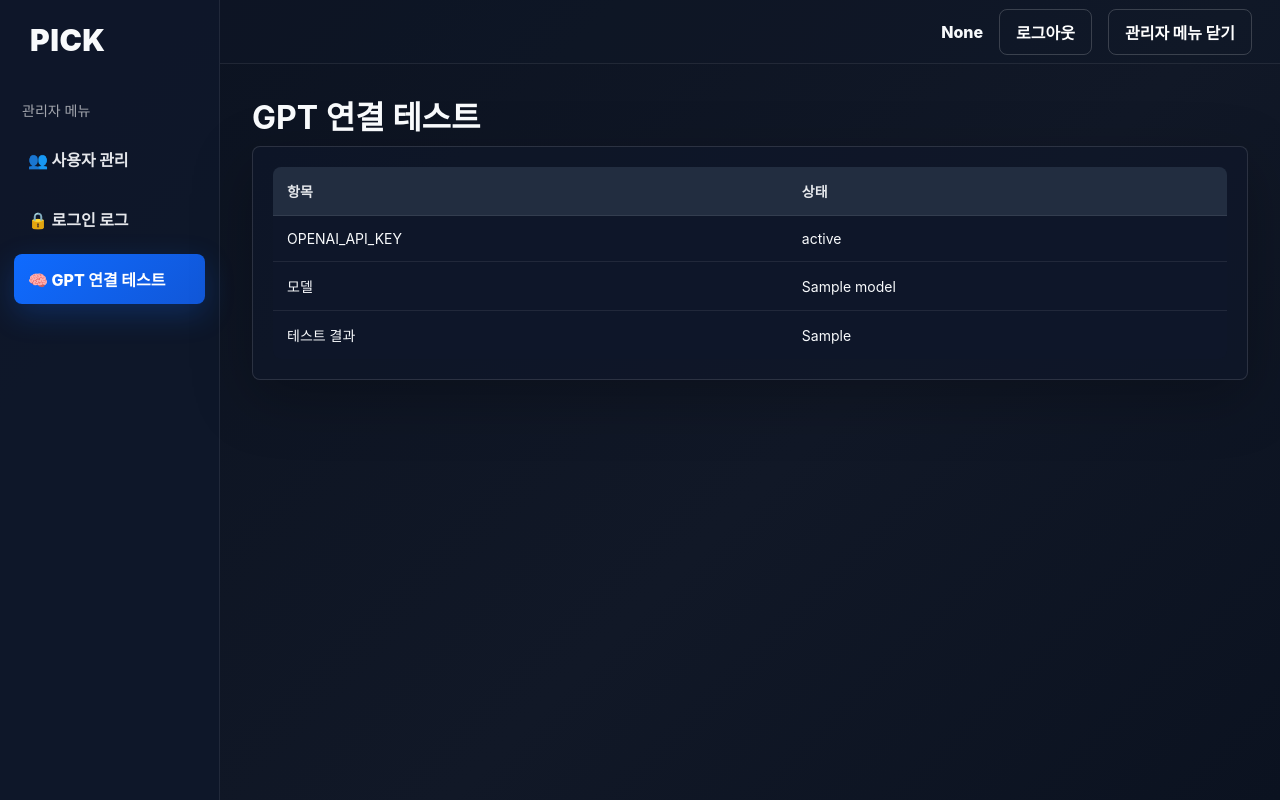
After one commit to minseok150506-boop/PICK-AI, a Flask app: template templates/admin_gpt_test.html in a window 1280 px wide. The commit adds this page. Run offline with Flask 3, Linux system fonts and the light colour scheme; the template is opened without the code that fills it: most values are stand-ins (such as "Sample title", 1, 10 or a date in 2020); some libraries are stand-ins or nearby versions.

Commit message:
Add files via upload

```diff
--- a/app.py
+++ b/app.py
@@ -1,3 +1,4 @@
+import traceback
 from openai import OpenAI
 import urllib.request
 import json
@@ -17,6 +18,7 @@ from werkzeug.security import check_password_hash, generate_password_hash
 
 
 APP_NAME = "PICK"
+ASSET_VERSION = "stable-gpt-20260505"
 ADMIN_USERNAME_FIXED = "minseok"
 ADMIN_PASSWORD_FIXED = "kms0506a!"
 OPENAI_MODEL = os.environ.get("PICK_OPENAI_MODEL", "gpt-4o-mini")
@@ -250,79 +252,106 @@ def clean_reply(text: str) -> str:
     return text or "죄송합니다. 응답을 만들지 못했습니다."
 
 
+# -----------------------------
+# Stable GPT connection
+# -----------------------------
+def get_openai_key():
+    return os.environ.get("OPENAI_API_KEY", "").strip()
+
+def get_openai_model():
+    return os.environ.get("PICK_OPENAI_MODEL", "gpt-4o-mini").strip() or "gpt-4o-mini"
+
+def has_openai_key():
+    key = get_openai_key()
+    return bool(key and key.startswith("sk-"))
+
 def build_conversation_messages(chat_id, user_text: str):
     messages = [
         {
             "role": "system",
             "content": (
                 "너는 PICK이라는 한국어 AI 챗봇이다. 제작자는 김민석이다. "
-                "항상 한국어 존댓말로 답한다. 사용자의 오타와 짧은 말을 적극적으로 해석한다. "
-                "질문을 회피하지 말고 바로 답한다. 모르면 모른다고 말하고 대안을 제시한다."
+                "항상 한국어 존댓말로 답한다. 사용자의 오타, 줄임말, 어색한 표현을 적극적으로 해석한다. "
+                "질문을 회피하지 말고 바로 답한다. 모르면 모른다고 말하고 가능한 대안을 제시한다. "
+                "불필요하게 다시 물어보지 말고, 가능한 답을 먼저 준다."
             )
         }
     ]
     try:
         conn = db()
         rows = conn.execute(
-            "SELECT role, content FROM messages WHERE chat_id=? ORDER BY id DESC LIMIT 16",
+            "SELECT role, content FROM messages WHERE chat_id=? ORDER BY id DESC LIMIT 20",
             (chat_id,)
         ).fetchall()
         conn.close()
         for r in reversed(rows):
             role = r["role"]
-            content = str(r["content"] or "").strip()
+            content = normalize_chat_text(r["content"])
             if role in ("user", "assistant") and content:
                 messages.append({"role": role, "content": content})
     except Exception:
-        pass
-    messages.append({"role": "user", "content": user_text})
+        print("[PICK] conversation memory load failed")
+        traceback.print_exc()
+    messages.append({"role": "user", "content": normalize_chat_text(user_text)})
     return messages
 
 def fallback_ai_reply(user_text: str) -> str:
-    t = (user_text or "").strip()
+    t = normalize_chat_text(user_text)
     if not t:
         return "메시지를 입력해 주세요."
-    if "해마" in t and ("이모티콘" in t or "이모지" in t):
-        return "해마 전용 유니코드 이모지는 없습니다. 대신 🐟 🐠 🐡 🐙 🦑 🐚 🌊 같은 바다 관련 이모지를 사용할 수 있습니다."
-    if any(x in t for x in ["누가 만들", "제작자", "개발자", "만든 사람"]):
-        return "PICK은 김민석님이 만든 AI 챗봇 서비스입니다."
-    return "GPT API 키가 아직 설정되지 않았습니다. Render Environment에 OPENAI_API_KEY를 넣으면 질문에 더 정확히 답변합니다."
+    if not has_openai_key():
+        return (
+            "GPT 연결이 아직 설정되지 않았습니다. Render Environment에서 "
+            "환경변수 이름을 정확히 OPENAI_API_KEY로 넣어야 합니다. "
+            "OPENAI_API KEY처럼 공백이 있으면 인식하지 못합니다."
+        )
+    return "GPT 연결 중 오류가 발생했습니다. Render Logs에서 [PICK GPT ERROR]를 확인해 주세요."
+
+def gpt_ai_reply(chat_id, user_text: str) -> str:
+    if not has_openai_key():
+        return fallback_ai_reply(user_text)
+    try:
+        client = OpenAI(api_key=get_openai_key())
+        res = client.chat.completions.create(
+            model=get_openai_model(),
+            messages=build_conversation_messages(chat_id, user_text),
+            temperature=0.35,
+            max_tokens=1200,
+        )
+        return normalize_chat_text(res.choices[0].message.content or "")
+    except Exception as e:
+        print("[PICK GPT ERROR] non-stream request failed:", repr(e))
+        traceback.print_exc()
+        return "GPT 호출에 실패했습니다. API 키, 결제 상태, 모델 이름을 확인해 주세요."
 
 def gpt_ai_stream(chat_id, user_text: str):
-    api_key = os.environ.get("OPENAI_API_KEY", "").strip()
-    if not api_key:
+    if not has_openai_key():
         yield fallback_ai_reply(user_text)
         return
-
-    client = OpenAI(api_key=api_key)
-    stream = client.chat.completions.create(
-        model=os.environ.get("PICK_OPENAI_MODEL", "gpt-4o-mini"),
-        messages=build_conversation_messages(chat_id, user_text),
-        temperature=0.35,
-        max_tokens=1200,
-        stream=True,
-    )
-    for chunk in stream:
-        try:
-            token = chunk.choices[0].delta.content
-            if token:
-                yield token
-        except Exception:
-            continue
-
-def gpt_ai_reply(chat_id, user_text: str) -> str:
-    api_key = os.environ.get("OPENAI_API_KEY", "").strip()
-    if not api_key:
-        return fallback_ai_reply(user_text)
-
-    client = OpenAI(api_key=api_key)
-    res = client.chat.completions.create(
-        model=os.environ.get("PICK_OPENAI_MODEL", "gpt-4o-mini"),
-        messages=build_conversation_messages(chat_id, user_text),
-        temperature=0.35,
-        max_tokens=1200,
-    )
-    return clean_reply(res.choices[0].message.content or "")
+    try:
+        client = OpenAI(api_key=get_openai_key())
+        stream = client.chat.completions.create(
+            model=get_openai_model(),
+            messages=build_conversation_messages(chat_id, user_text),
+            temperature=0.35,
+            max_tokens=1200,
+            stream=True,
+        )
+        emitted = False
+        for chunk in stream:
+            try:
+                token = chunk.choices[0].delta.content
+                if token:
+                    emitted = True
+                    yield token
+            except Exception:
+                continue
+        if not emitted:
+            yield "GPT 응답이 비어 있습니다. 다시 질문해 주세요."
+    except Exception as e:
+        print("[PICK GPT ERROR] stream request failed:", repr(e))
+        traceback.print_exc()
+        yield "GPT 호출에 실패했습니다. API 키, 결제 상태, 모델 이름을 확인해 주세요."
 
 def local_ai_reply(user_text: str) -> str:
     return fallback_ai_reply(user_text)
@@ -830,9 +859,9 @@ def admin_llm_page():
 @app.route("/api/chats/<int:chat_id>/stream", methods=["POST"])
 @login_required
 def api_stream_chat(chat_id):
-    text = request.form.get("message", "").strip()
+    text = normalize_chat_text(request.form.get("message", ""))
     if not text:
-        return Response("data: [ERROR] 메시지가 비어 있습니다.\n\n", mimetype="text/event-stream")
+        return Response("data: [ERROR] 메시지가 비어 있습니다.\\n\\n", mimetype="text/event-stream")
 
     owner = get_owned_chat_or_403(chat_id) if "get_owned_chat_or_403" in globals() else None
     if not owner:
@@ -841,7 +870,12 @@ def api_stream_chat(chat_id):
         conn.close()
 
     if not owner:
-        return Response("data: [ERROR] 권한이 없습니다.\n\n", mimetype="text/event-stream", status=403)
+        return Response("data: [ERROR] 권한이 없습니다.\\n\\n", mimetype="text/event-stream", status=403)
+
+    def sse(data):
+        data = str(data or "").replace("\r\n", "\n").replace("\r", "\n")
+        data = data.replace("\n", "\\n")
+        return f"data: {data}\\n\\n"
 
     def generate():
         full_reply = ""
@@ -853,23 +887,24 @@ def api_stream_chat(chat_id):
                 "INSERT INTO messages(chat_id, role, content, created_at) VALUES (?, ?, ?, ?)",
                 (chat_id, "user", text, now())
             )
-
-            # 채팅 이름은 첫 메시지에서만 정합니다. 이후 질문으로 계속 바꾸지 않습니다.
             if old_title.strip() in ("", "새 채팅"):
-                new_title = text[:20] if text else "새 채팅"
-                conn.execute("UPDATE chats SET title=?, updated_at=? WHERE id=?", (new_title, now(), chat_id))
+                conn.execute(
+                    "UPDATE chats SET title=?, updated_at=? WHERE id=?",
+                    (text[:20] or "새 채팅", now(), chat_id)
+                )
             else:
                 conn.execute("UPDATE chats SET updated_at=? WHERE id=?", (now(), chat_id))
-
             conn.commit()
             conn.close()
 
             for token in gpt_ai_stream(chat_id, text):
                 full_reply += token
-                safe = token.replace("\n", "\\n")
-                yield f"data: {safe}\n\n"
+                yield sse(token)
 
-            full_reply = normalize_chat_text(clean_reply(full_reply) or fallback_ai_reply(text))
+            full_reply = normalize_chat_text(full_reply)
+            if not full_reply:
+                full_reply = "응답이 비어 있습니다. 다시 질문해 주세요."
+
             conn = db()
             conn.execute(
                 "INSERT INTO messages(chat_id, role, content, created_at) VALUES (?, ?, ?, ?)",
@@ -878,23 +913,30 @@ def api_stream_chat(chat_id):
             conn.execute("UPDATE chats SET updated_at=? WHERE id=?", (now(), chat_id))
             conn.commit()
             conn.close()
-            yield "data: [DONE]\n\n"
-        except Exception:
-            fallback = fallback_ai_reply(text)
+            yield "data: [DONE]\\n\\n"
+
+        except Exception as e:
+            print("[PICK STREAM ERROR]", repr(e))
+            traceback.print_exc()
+            msg = "채팅 처리 중 서버 오류가 발생했습니다. Render Logs를 확인해 주세요."
             try:
                 conn = db()
                 conn.execute(
                     "INSERT INTO messages(chat_id, role, content, created_at) VALUES (?, ?, ?, ?)",
-                    (chat_id, "assistant", fallback, now())
+                    (chat_id, "assistant", msg, now())
                 )
                 conn.commit()
                 conn.close()
             except Exception:
                 pass
-            yield f"data: {fallback.replace(chr(10), '\\n')}\n\n"
-            yield "data: [DONE]\n\n"
+            yield sse(msg)
+            yield "data: [DONE]\\n\\n"
 
-    return Response(generate(), mimetype="text/event-stream")
+    return Response(
+        generate(),
+        mimetype="text/event-stream",
+        headers={"Cache-Control": "no-cache", "X-Accel-Buffering": "no"}
+    )
 
 
 @app.route("/admin/fix", methods=["POST"])
@@ -906,6 +948,42 @@ def admin_fix_permissions():
     conn.commit()
     conn.close()
     return redirect(url_for("admin"))
+
+
+@app.route("/admin/gpt-test")
+@admin_required
+def admin_gpt_test():
+    key_status = "인식됨" if has_openai_key() else "없음"
+    model = get_openai_model()
+    test_result = ""
+    if has_openai_key():
+        try:
+            client = OpenAI(api_key=get_openai_key())
+            res = client.chat.completions.create(
+                model=model,
+                messages=[
+                    {"role": "system", "content": "한국어로 짧게 답하세요."},
+                    {"role": "user", "content": "PICK GPT 연결 테스트입니다. 정상인가요?"}
+                ],
+                max_tokens=80,
+                temperature=0.2,
+            )
+            test_result = normalize_chat_text(res.choices[0].message.content or "")
+        except Exception as e:
+            print("[PICK GPT TEST ERROR]", repr(e))
+            traceback.print_exc()
+            test_result = f"실패: {type(e).__name__}: {e}"
+    else:
+        test_result = "OPENAI_API_KEY 환경변수가 인식되지 않습니다."
+
+    return render_template("admin_gpt_test.html", app_name=APP_NAME, key_status=key_status, model=model, test_result=test_result)
+
+
+@app.after_request
+def no_cache_headers(response):
+    if request.path.startswith("/static/"):
+        response.headers["Cache-Control"] = "no-cache, no-store, must-revalidate"
+    return response
 
 # -----------------------------
 # API
--- a/requirements.txt
+++ b/requirements.txt
@@ -5,4 +5,4 @@ waitress==3.0.2
 
 psycopg2-binary==2.9.10
 
-openai==2.8.1
+openai>=1.55.0
--- a/static/style.css
+++ b/static/style.css
@@ -414,3 +414,17 @@ button.green,.green{background:#16a34a!important;color:white!important;border:0;
 .msg-stack{
   gap:3px !important;
 }
+
+
+/* stable compact bubbles */
+.bubble{
+  max-width:min(560px, 78vw) !important;
+  padding:9px 14px !important;
+  line-height:1.42 !important;
+  font-size:15px !important;
+  white-space:pre-wrap !important;
+}
+.msg-row.user .bubble,.bubble.user{
+  max-width:min(420px, 72vw) !important;
+}
+.message-text{margin:0!important;padding:0!important;}
--- a/templates/admin_backup.html
+++ b/templates/admin_backup.html
@@ -2,7 +2,8 @@
 <html lang="ko"><head><meta charset="utf-8"><title>PICK 백업/복구</title><link rel="stylesheet" href="/static/style.css"></head>
 <body class="admin-dashboard-body"><div class="admin-layout">
 <aside class="admin-sidebar"><div class="admin-logo">PICK</div><div class="admin-menu-title">관리자 메뉴</div><nav class="admin-nav">
-<a href="/admin">👥 사용자 관리</a><a href="/admin/ip">🛡️ IP 차단 관리</a><a href="/admin/logs">🔒 로그인 로그</a><a href="/">관리자 메뉴 닫기</a>
+<a href="/admin">👥 사용자 관리</a><a href="/admin/ip">🛡️ IP 차단 관리</a><a href="/admin/logs">🔒 로그인 로그</a>
+      <a href="/admin/gpt-test">🧠 GPT 연결 테스트</a><a href="/">관리자 메뉴 닫기</a>
 </nav></aside>
 <main class="admin-main"><header class="admin-top"><div></div><div class="admin-account"><span>{{ session.get("username") }}</span><a href="/logout">로그아웃</a><a href="/">관리자 메뉴 닫기</a></div></header>
 <section class="admin-content"><h1>DB 백업/복구</h1><p class="admin-subtitle">계정, 채팅, 메시지, 차단, 로그 데이터를 JSON으로 백업하고 복구합니다.</p>
--- /dev/null
+++ b/templates/admin_gpt_test.html
@@ -0,0 +1,43 @@
+<!doctype html>
+<html lang="ko">
+<head>
+  <meta charset="utf-8">
+  <title>PICK GPT 연결 테스트</title>
+  <link rel="stylesheet" href="/static/style.css">
+</head>
+<body class="admin-dashboard-body">
+<div class="admin-layout">
+  <aside class="admin-sidebar">
+    <div class="admin-logo">PICK</div>
+    <div class="admin-menu-title">관리자 메뉴</div>
+    <nav class="admin-nav">
+      <a href="/admin">👥 사용자 관리</a>
+      <a href="/admin/logs">🔒 로그인 로그</a>
+      <a class="active" href="/admin/gpt-test">🧠 GPT 연결 테스트</a>
+      <a href="/">관리자 메뉴 닫기</a>
+    </nav>
+  </aside>
+  <main class="admin-main">
+    <header class="admin-top">
+      <div></div>
+      <div class="admin-account">
+        <span>{{ session.get("username") }}</span>
+        <a href="/logout">로그아웃</a>
+        <a href="/">관리자 메뉴 닫기</a>
+      </div>
+    </header>
+    <section class="admin-content">
+      <h1>GPT 연결 테스트</h1>
+      <section class="admin-panel">
+        <table class="admin-table">
+          <tr><th>항목</th><th>상태</th></tr>
+          <tr><td>OPENAI_API_KEY</td><td>{{ key_status }}</td></tr>
+          <tr><td>모델</td><td>{{ model }}</td></tr>
+          <tr><td>테스트 결과</td><td>{{ test_result }}</td></tr>
+        </table>
+      </section>
+    </section>
+  </main>
+</div>
+</body>
+</html>
--- a/templates/admin_llm.html
+++ b/templates/admin_llm.html
@@ -2,7 +2,8 @@
 <html lang="ko"><head><meta charset="utf-8"><title>PICK GPT 설정</title><link rel="stylesheet" href="/static/style.css"></head>
 <body class="admin-dashboard-body"><div class="admin-layout">
 <aside class="admin-sidebar"><div class="admin-logo">PICK</div><div class="admin-menu-title">관리자 메뉴</div><nav class="admin-nav">
-<a href="/admin">👥 사용자 관리</a><a href="/admin/ip">🛡️ IP 차단 관리</a><a href="/admin/logs">🔒 로그인 로그</a><a href="/">관리자 메뉴 닫기</a>
+<a href="/admin">👥 사용자 관리</a><a href="/admin/ip">🛡️ IP 차단 관리</a><a href="/admin/logs">🔒 로그인 로그</a>
+      <a href="/admin/gpt-test">🧠 GPT 연결 테스트</a><a href="/">관리자 메뉴 닫기</a>
 </nav></aside>
 <main class="admin-main"><header class="admin-top"><div></div><div class="admin-account"><span>{{ session.get("username") }}</span><a href="/logout">로그아웃</a><a href="/">관리자 메뉴 닫기</a></div></header>
 <section class="admin-content"><h1>GPT 설정</h1><p class="admin-subtitle">현재 PICK 응답 엔진 상태입니다. Render 환경변수에서 변경합니다.</p>
--- a/templates/index.html
+++ b/templates/index.html
@@ -8,7 +8,7 @@
   <meta name="theme-color" content="#6D5DFC">
   <link rel="manifest" href="/static/manifest.json">
   <link rel="icon" href="/static/favicon.svg" type="image/svg+xml">
-  <link rel="stylesheet" href="/static/style.css">
+  <link rel="stylesheet" href="/static/style.css?v={{ asset_version }}">
 </head>
 <body>
 <div class="app">
@@ -51,6 +51,6 @@
   </main>
 </div>
 
-<script src="/static/app.js"></script>
+<script src="/static/app.js?v={{ asset_version }}"></script>
 </body>
 </html>
```
Also changed, not shown: static/app.js (+67 -0 lines).
